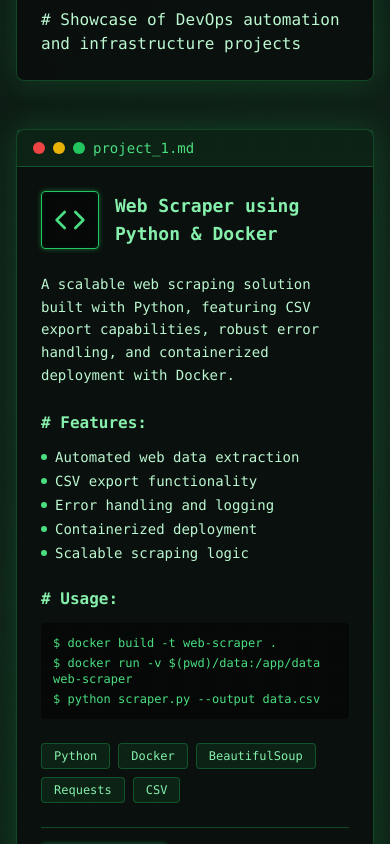
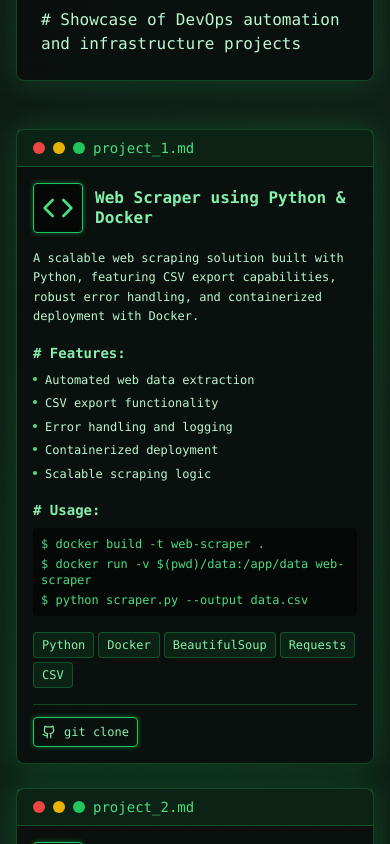
Before and after one commit to VaibhaviSugandhi1733/Vaibhavi_Portfolio_2k25, a React (Vite) app: page / in a window 390 px wide. Shown: the part 8240-9084 px from the top of the page. Built offline with nearby package versions, Linux system fonts and the light colour scheme.

Commit message:
new changes

```diff
--- a/src/components/Projects.tsx
+++ b/src/components/Projects.tsx
@@ -33,7 +33,7 @@ const Projects = () => {
       title: "Custom Ansible Cluster in Docker + Kubernetes",
       description: "Manual setup of Ansible master and managed nodes using Red Hat-based Docker containers deployed in Kubernetes Pods with SSH configuration.",
       icon: <Container className="text-green-300" size={32} />,
-      github: "https://github.com/VaibhaviSugandhi1733?tab=repositories",
+      github: "https://github.com/VaibhaviSugandhi1733/AnsibleClusterSetup.git",
       technologies: ["Ansible", "Docker", "Kubernetes", "SSH", "Red Hat"],
       features: [
         "Custom Ansible cluster configuration",
@@ -52,7 +52,7 @@ const Projects = () => {
       title: "File Management using Python",
       description: "A command-line interface tool for organizing and managing local files efficiently with various sorting and categorization options.",
       icon: <FileText className="text-green-500" size={32} />,
-      github: "https://github.com/VaibhaviSugandhi1733?tab=repositories",
+      github: "https://github.com/VaibhaviSugandhi1733/File-Management.git",
       technologies: ["Python", "CLI", "OS Module", "File System"],
       features: [
         "File organization automation",
@@ -124,12 +124,12 @@ const Projects = () => {
             </div>
           </motion.div>
 
-          <div className="grid grid-cols-1 lg:grid-cols-2 xl:grid-cols-3 gap-8">
+          <div className="grid grid-cols-1 md:grid-cols-2 lg:grid-cols-3 gap-6 lg:gap-8">
             {projects.map((project, index) => (
               <motion.div
                 key={index}
                 variants={itemVariants}
-                className="project-card terminal-window"
+                className="project-card terminal-window h-full"
               >
                 <div className="terminal-header">
                   <div className="terminal-dot red"></div>
@@ -137,64 +137,64 @@ const Projects = () => {
                   <div className="terminal-dot green"></div>
                   <span className="text-green-400 text-sm font-mono">project_{index + 1}.md</span>
                 </div>
-                <div className="p-6 space-y-6">
-                  <div className="flex items-center space-x-4">
-                    <div className="p-3 rounded bg-black/50 neon-border">
+                <div className="p-4 sm:p-6 space-y-4 sm:space-y-6">
+                  <div className="flex items-center space-x-3 sm:space-x-4">
+                    <div className="p-2 sm:p-3 rounded bg-black/50 neon-border flex-shrink-0">
                       {project.icon}
                     </div>
-                    <h3 className="text-lg font-bold text-green-300 font-mono">
+                    <h3 className="text-base sm:text-lg font-bold text-green-300 font-mono leading-tight">
                       {project.title}
                     </h3>
                   </div>
 
-                  <p className="text-green-200 leading-relaxed font-mono text-sm">
+                  <p className="text-green-200 leading-relaxed font-mono text-xs sm:text-sm">
                     {project.description}
                   </p>
 
-                  <div className="space-y-3">
-                    <h4 className="font-semibold text-green-300 font-mono"># Features:</h4>
+                  <div className="space-y-2 sm:space-y-3">
+                    <h4 className="font-semibold text-green-300 font-mono text-sm"># Features:</h4>
                     <ul className="space-y-1">
                       {project.features.map((feature, featureIndex) => (
-                        <li key={featureIndex} className="text-sm text-green-200 flex items-center font-mono">
-                          <span className="w-1.5 h-1.5 bg-green-400 rounded-full mr-2"></span>
-                          {feature}
+                        <li key={featureIndex} className="text-xs sm:text-sm text-green-200 flex items-start font-mono">
+                          <span className="w-1 h-1 sm:w-1.5 sm:h-1.5 bg-green-400 rounded-full mr-2 mt-1.5 sm:mt-1 flex-shrink-0"></span>
+                          <span className="leading-relaxed">{feature}</span>
                         </li>
                       ))}
                     </ul>
                   </div>
 
-                  <div className="space-y-3">
-                    <h4 className="font-semibold text-green-300 font-mono"># Usage:</h4>
-                    <div className="bg-black/50 p-3 rounded text-xs font-mono space-y-1">
+                  <div className="space-y-2 sm:space-y-3">
+                    <h4 className="font-semibold text-green-300 font-mono text-sm"># Usage:</h4>
+                    <div className="bg-black/50 p-2 sm:p-3 rounded text-xs font-mono space-y-1">
                       {project.commands.map((command, cmdIndex) => (
-                        <div key={cmdIndex} className="text-green-400">
+                        <div key={cmdIndex} className="text-green-400 break-all">
                           $ {command}
                         </div>
                       ))}
                     </div>
                   </div>
 
-                  <div className="flex flex-wrap gap-2">
+                  <div className="flex flex-wrap gap-1 sm:gap-2">
                     {project.technologies.map((tech, techIndex) => (
                       <span
                         key={techIndex}
-                        className="tech-badge px-3 py-1 text-green-300 text-xs font-medium rounded font-mono"
+                        className="tech-badge px-2 sm:px-3 py-1 text-green-300 text-xs font-medium rounded font-mono"
                       >
                         {tech}
                       </span>
                     ))}
                   </div>
 
-                  <div className="flex space-x-4 pt-4 border-t border-green-500/30">
+                  <div className="flex space-x-3 sm:space-x-4 pt-3 sm:pt-4 border-t border-green-500/30">
                     <motion.a
                       href={project.github}
                       target="_blank"
                       rel="noopener noreferrer"
                       whileHover={{ scale: 1.05, boxShadow: "0 0 15px rgba(34, 197, 94, 0.5)" }}
-                      className="flex items-center space-x-2 text-green-300 hover:text-green-400 transition-colors duration-200 font-mono text-sm neon-border px-3 py-2 rounded"
+                      className="flex items-center space-x-2 text-green-300 hover:text-green-400 transition-colors duration-200 font-mono text-xs sm:text-sm neon-border px-2 sm:px-3 py-1.5 sm:py-2 rounded"
                     >
-                      <Github size={16} />
-                      <span>{project.github.includes('.git') ? 'git clone' : 'View Projects'}</span>
+                      <Github size={14} className="sm:w-4 sm:h-4" />
+                      <span>git clone</span>
                     </motion.a>
                   </div>
                 </div>
```
